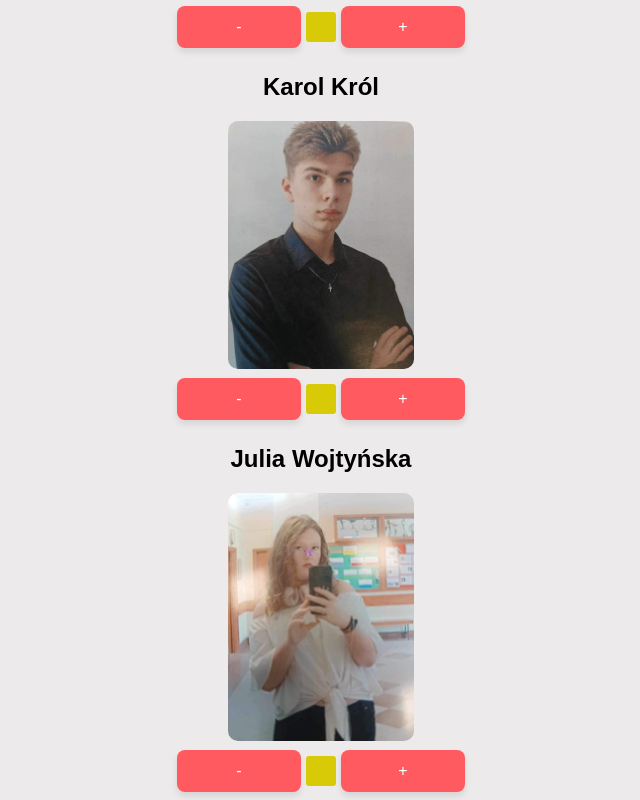
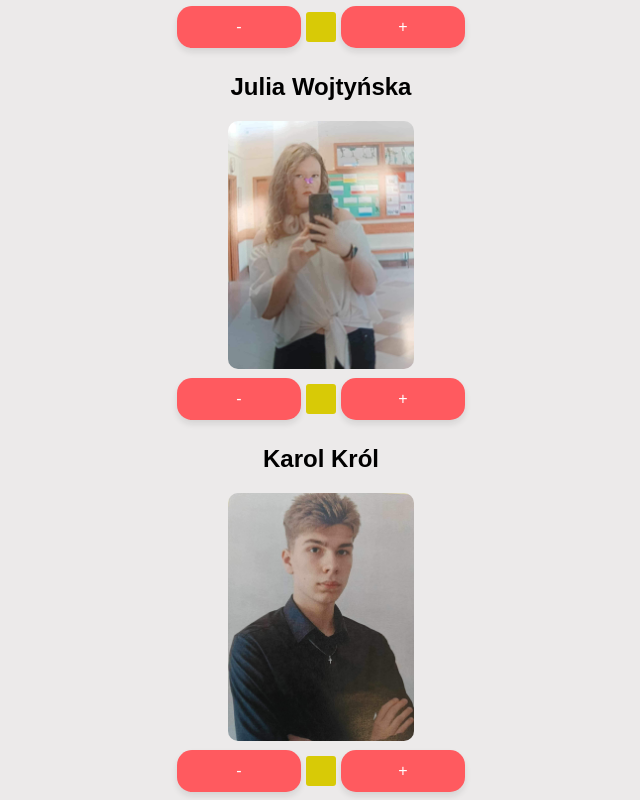
Before and after one commit to JakubOlejnik2007/mbr-elections, a website: page static/index.html in a window 1280 px wide. Shown: the part 463-1263 px from the top of the page, without its empty margins (319-959 px from the left). Drawn offline with Linux system fonts and the light colour scheme.

Commit message:
Update index.html and style.css: swap candidate names and images, adjust related styles
This commit updates the 'index.html' and 'style.css' files:

1. In 'index.html', the candidate name "Karol Król" and related image are swapped with "Julia Wojtyńska"'s name and image. The corresponding 'div' elements and their button children are also swapped.
2. In 'style.css', the border radius for the 'body' and '.section__button' elements are adjusted for a larger radius.

These changes do not alter the functionality but visually swap the candidate information and adjust the border radius for consistency.

```diff
--- a/static/index.html
+++ b/static/index.html
@@ -31,6 +31,16 @@
                 </div>
             </article>
             <article class="section__article">
+                <h2>Julia Wojtyńska</h2>
+                <img src="images/zawodowka.JPG" alt="Julia Wojtynska" class="image image__candidate">
+                <div class="section__candidate">
+                    <button class=" section__button section__button--candidatePoints">-</button>
+                    <div id="pointsWojtynska">
+                    </div>
+                    <button class="section__button section__button--candidatePoints">+</button>
+                </div>
+            </article>
+            <article class="section__article">
                 <h2>Karol Król</h2>
                 <img src="images/norwid.JPG" alt="Karol Krol" class="image image__candidate">
                 <div class="section__candidate">
@@ -41,18 +51,7 @@
                     <button class="section__button section__button--candidatePoints">+</button>
                 </div>
             </article>
-            <article class="section__article">
-                <h2>Julia Wojtyńska</h2>
-                <img src="images/zawodowka.JPG" alt="Julia Wojtynska" class="image image__candidate">
-                <div class="section__candidate">
-                    <button class=" section__button section__button--candidatePoints">-</button>
-                    <div id="pointsWojtynska">
-                    </div>
-                    <button class="section__button section__button--candidatePoints">+</button>
-                </div>
-            </article>
         </section>
-
         <section class="section section__login">
             <label>
                 <input type="text" class="section__input section__input--js" placeholder="Podaj hasło do logowania" required>
--- a/static/style.css
+++ b/static/style.css
@@ -72,7 +72,7 @@ body {
     margin: 5px 0;
     background-color: #eceaea;
     padding: 20px;
-    border-radius: 10px;
+    border-radius: 20px;
     box-shadow: 0 4px 6px #3e3e3e;
 }
 .section__form {
@@ -110,7 +110,7 @@ body {
 
 .section__button {
     border: none;
-    border-radius: 8px;
+    border-radius: 15px;
     padding: 12px;
     font-size: 16px;
     background-color: #ff5a5f;
```
